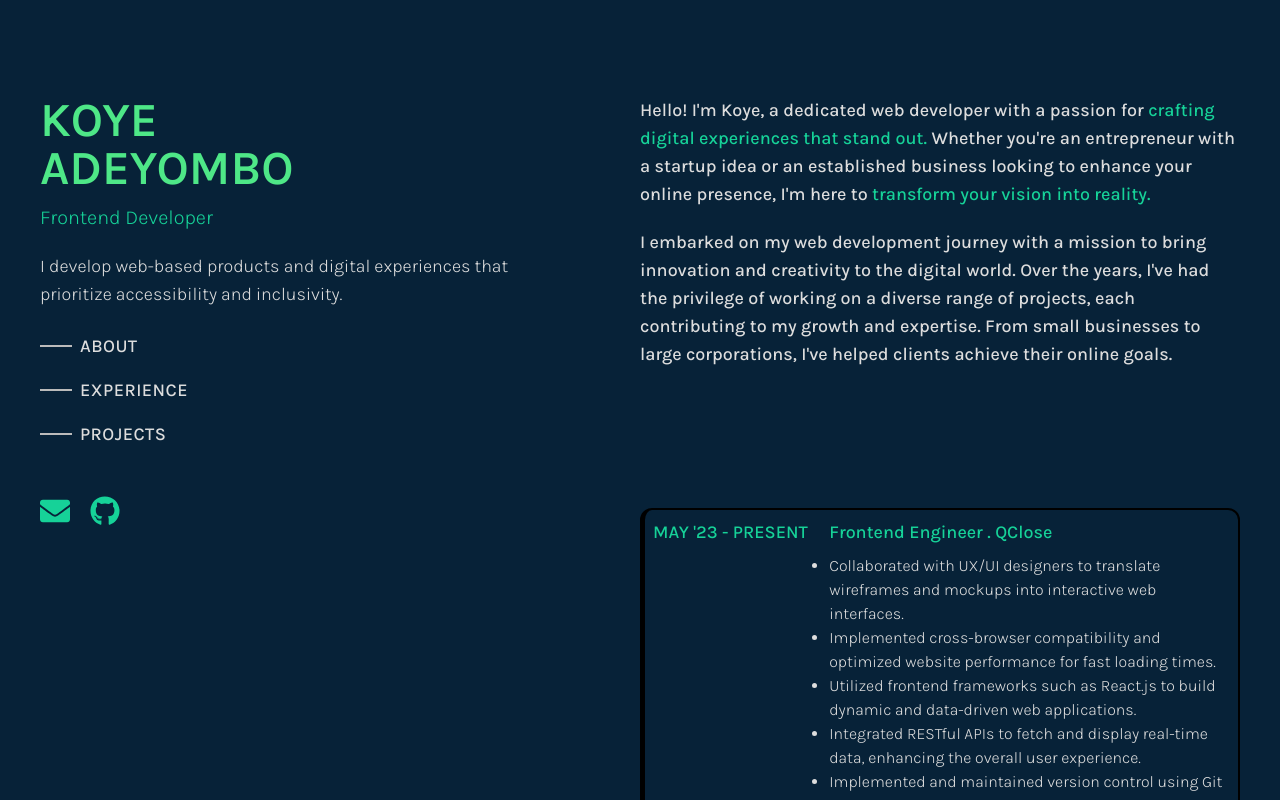
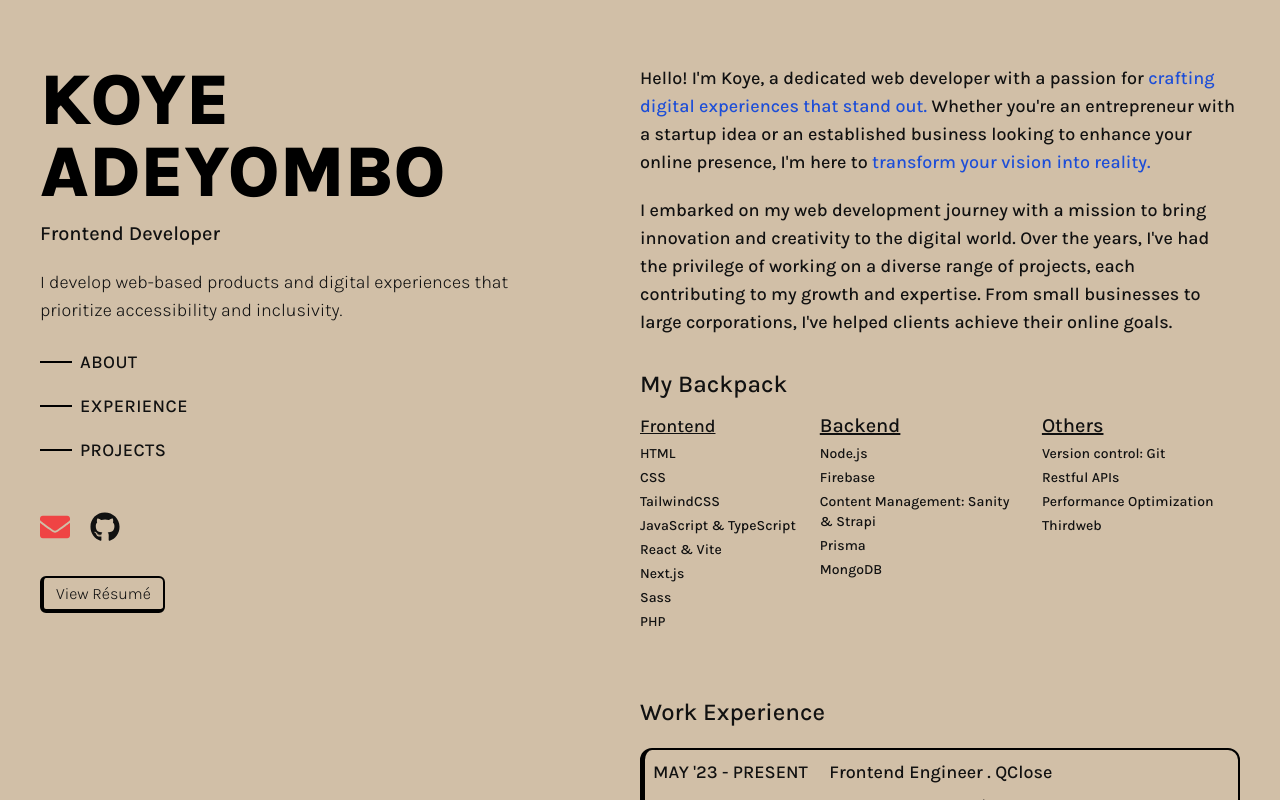
Before and after one commit to kryptcode/koyejo, a Next.js app: page / in a window 1280 px wide. Built offline with nearby package versions, Linux system fonts and the light colour scheme.

Commit message:
"change colors and backpack"

```diff
--- a/components/About.tsx
+++ b/components/About.tsx
@@ -2,14 +2,47 @@
 
 const About = () => {
   return (
-    <div id="about" className="pt-24 font-medium">
+    <div id="about" className="pt-16 font-medium">
         <p>
-            Hello! I'm Koye, a dedicated web developer with a passion for <strong className="font-medium text-[#16d298]">crafting digital experiences that stand out.</strong>   Whether you're an entrepreneur with a startup idea or an established business looking to enhance your online presence, I'm here to <strong className="font-medium text-[#16d298]"> transform your vision into reality.</strong>
+            Hello! I'm Koye, a dedicated web developer with a passion for <strong className="font-medium text-blue-700">crafting digital experiences that stand out.</strong>   Whether you're an entrepreneur with a startup idea or an established business looking to enhance your online presence, I'm here to <strong className="font-medium text-blue-700"> transform your vision into reality.</strong>
         </p>
 
-        <p className="my-5 mb-16">
+        <p className="my-5 mb-8">
             I embarked on my web development journey with a mission to bring innovation and creativity to the digital world. Over the years, I've had the privilege of working on a diverse range of projects, each contributing to my growth and expertise. From small businesses to large corporations, I've helped clients achieve their online goals.
         </p>
+
+        <div>
+          <h5 className="text-2xl mb-3 font-medium">My Backpack</h5>
+          <div className="flex flex-col md:flex-row space-y-5 md:space-y-0 md:space-x-6">
+            <div className={` space-y-1 text-sm`}>
+                <h6 className='text-lg font-medium underline'>Frontend</h6>
+                <div>HTML</div>
+                <div>CSS</div>
+                <div>TailwindCSS</div>
+                <div>JavaScript & TypeScript</div>
+                <div>React & Vite</div>
+                <div>Next.js</div>
+                <div>Sass</div>
+                <div>PHP</div>
+            </div>
+            <div className={` space-y-1 text-sm md:flex-1`}>
+                        <h6 className='text-xl font-medium underline'>Backend</h6>
+                        <div>Node.js</div>
+                        <div>Firebase</div>
+                        <div>Content Management: Sanity & Strapi</div>
+                        <div>Prisma</div>
+                        <div>MongoDB</div>
+                    </div>
+          <div className={` space-y-1 text-sm md:flex-1`}>
+                    <h6 className='text-xl font-medium underline'>Others</h6>
+                    <div>Version control: Git</div>
+                    <div>Restful APIs</div>
+                    <div>Performance Optimization</div>
+                    <div>Thirdweb</div>
+                    </div>
+          </div>
+
+        </div>
     </div>
   )
 }
--- a/components/Experience.tsx
+++ b/components/Experience.tsx
@@ -4,10 +4,11 @@ import React from 'react'
 const Experience = () => {
   return (
     <div id="experience" className="pt-16">
-        <div className="flex space-x-4 hover:bg-[] p-2  rounded-xl border-[2.5px] border-black border-l-[5px] border-b-[5px] cursor-pointer my-3 mb-7">
-              <div className="font-medium flex-1 text-[#16d298]"><span>MAY '23</span> - <span>PRESENT</span> </div>
+      <h4 className='text-2xl mb-5 font-medium'>Work Experience</h4>
+        <div className="flex space-x-4 hover:bg-[] p-2  rounded-xl  border-[2.5px] border-black border-l-[5px] border-b-[5px] cursor-pointer my-3 mb-7">
+              <div className="font-medium flex-1"><span>MAY '23</span> - <span>PRESENT</span> </div>
               <div className='flex-[2.5] ' >
-                <h4 className="font-medium mb-2 text-[#16d298]">
+                <h4 className="font-medium mb-2">
                   Frontend Engineer . QClose
                 </h4>
                 <div className="text-base">
@@ -24,10 +25,10 @@ const Experience = () => {
               </div>
         </div>
 
-        <div className="flex space-x-4 hover:bg-[] p-2 rounded-xl border-[2.5px] border-[#16d298] border-l-[5px] border-b-[5px] cursor-pointer my-3 mb-7">
-            <div className="font-medium flex-1 text-[#16d298]"><span>MAR '22</span> - <span>OCT '22</span> </div>
+        <div className="flex space-x-4 hover:bg-[] p-2 rounded-xl border-[2.5px]  border-black border-l-[5px] border-b-[5px] cursor-pointer my-3 mb-7">
+            <div className="font-medium flex-1 "><span>MAR '22</span> - <span>OCT '22</span> </div>
             <div className='flex-[2.5] ' >
-                <h4 className="font-medium mb-2 text-[#16d298]">
+                <h4 className="font-medium mb-2 ">
                   Junior Frontend Developer . Zeta Tech
                 </h4>
                 <div className="text-base">
@@ -44,9 +45,9 @@ const Experience = () => {
         </div>
 
         <div className="flex space-x-4 hover:bg-[] p-2 rounded-xl border-[2.5px] border-black border-l-[5px] border-b-[5px] cursor-pointer my-3">
-            <div className="font-medium flex-1 text-[#16d298]"><span>MAR '21</span> - <span>PRESENT</span> </div>
+            <div className="font-medium flex-1 "><span>MAR '21</span> - <span>PRESENT</span> </div>
             <div className='flex-[2.5] ' >
-                <h4 className="font-medium mb-2 text-[#16d298]">
+                <h4 className="font-medium mb-2 ">
                   Frontend Developer . Freelance
                 </h4>
             <div className="text-base">
@@ -63,11 +64,11 @@ const Experience = () => {
             </div>
         </div>
 
-        <div>
-            <Link href={'/'}>
-                <span>View Full Résumé</span>
+        {/* <div className='my-10'>
+            <Link href={'/'} className='border-[2.4px] p-1.5 px-3 border-black border-l-[4.2px] border-b-[4.2px] hover:bg-black/10 rounded-md'>
+                <span>View Résumé</span>
             </Link>
-        </div>
+        </div> */}
 
 
     </div>
--- a/components/Left.tsx
+++ b/components/Left.tsx
@@ -5,11 +5,11 @@ import { FaEnvelope, FaGithub, FaLinkedin, FaLinkedinIn, FaTwitter} from 'react-
 const Left = () => {
     const [links, setLinks] = useState("")
   return (
-    <div className="flex-1 h-full pl-10 pt-24">
-          <h2 className="text-5xl text-[#4ee787] font-semibold mb-3 uppercase">
+    <div className="flex-1 h-full pl-10 pt-16">
+          <h2 className="text-6xl md:text-7xl text-black font-black mb-3 uppercase">
             Koye <br /> Adeyombo
           </h2>
-          <h4 className="text-xl text-[#16d298] font-light mb-5">
+          <h4 className="text-xl font-medium mb-5">
             Frontend Developer {/*//at QClose*/}
           </h4>
           <h6 className=" pr-32 text-lg font-light mb-6">
@@ -18,24 +18,24 @@ const Left = () => {
 
           <div className=" w-72 text-sm space-y-4 mb-12 ">
             <Link href={'#about'} onClick={() => setLinks("ABOUT")} className="flex items-center group space-x-2">
-              <div className={`${links === "ABOUT" ? 'w-[55px]' : 'w-[32px]'} group-hover:w-[55px] transition-all duration-300 ease-in-out  bg-[#bbb] h-[2px] `} />
-              <span className={` ${links === "ABOUT" && "text-[#16d298]" } group-hover:text-[#16d298] font-medium tracking-wide group-hover:tracking-wider text-lg`}>ABOUT</span>
+              <div className={`${links === "ABOUT" ? 'w-[55px]' : 'w-[32px]'} group-hover:w-[55px] transition-all duration-300 ease-in-out  bg-[#000] h-[2px] `} />
+              <span className={` ${links === "ABOUT" && "" } font-medium tracking-wide group-hover:tracking-wider text-lg`}>ABOUT</span>
             </Link>
             <Link href={'#experience'} onClick={() => setLinks("EXP")} className="flex items-center group space-x-2 my-4">
-              <div className={`${links === "EXP" ? 'w-[55px]' : 'w-[32px]'} group-hover:w-[55px] transition-all duration-300 ease-in-out  bg-[#bbb] h-[2px] `} />
-              <span className={`${links === "EXP" && "text-[#16d298]"} group-hover:text-[#16d298] font-medium tracking-wide group-hover:tracking-wider text-lg`}>EXPERIENCE</span>
+              <div className={`${links === "EXP" ? 'w-[55px]' : 'w-[32px]'} group-hover:w-[55px] transition-all duration-300 ease-in-out  bg-[#000] h-[2px] `} />
+              <span className={`${links === "EXP" && ""} font-medium tracking-wide group-hover:tracking-wider text-lg`}>EXPERIENCE</span>
             </Link>
             <Link href={'#projects'} onClick={() => setLinks("PRO")} className="flex items-center group space-x-2">
-              <div className={`${links === "PRO" ? 'w-[55px]' : 'w-[32px]'} group-hover:w-[55px] transition-all duration-300 ease-in-out  bg-[#bbb] h-[2px] `} />
-              <span className={`${links === "PRO" && "text-[#16d298]"} group-hover:text-[#16d298] font-medium tracking-wide group-hover:tracking-wider text-lg`}>PROJECTS</span>
+              <div className={`${links === "PRO" ? 'w-[55px]' : 'w-[32px]'} group-hover:w-[55px] transition-all duration-300 ease-in-out  bg-[#000] h-[2px] `} />
+              <span className={`${links === "PRO" && ""} font-medium tracking-wide group-hover:tracking-wider text-lg`}>PROJECTS</span>
             </Link>
           </div>
 
           <div className='text-3xl flex space-x-5 my-3'>
-                <a href="mailto:adeyombokehd@gmail.com" className='text-[#16d298] hover:scale-110 transition-all duration-300 ease-in-out' target="_blank">
+                <a href="mailto:adeyombokehd@gmail.com" className='text-red-500 hover:scale-110 transition-all duration-300 ease-in-out' target="_blank">
                     <FaEnvelope />
                 </a>
-                <a href="https://github.com/kryptcode" target='_blank' className='text-[#16d298] hover:scale-110 transition-all duration-300 ease-in-out'>
+                <a href="https://github.com/kryptcode" target='_blank' className=' hover:scale-110 transition-all duration-300 ease-in-out'>
                     <FaGithub />
                 </a>
                 {/* <a href="https://github.com/kryptcode" target='_blank' className='text-[#16d298] hover:scale-110 transition-all duration-300 ease-in-out'>
@@ -46,6 +46,12 @@ const Left = () => {
                 </a> */}
             </div>
 
+            <div className='my-10'>
+            <Link href={'/'} className='border-[2.4px] font-light p-1.5 px-3 border-black border-l-[4.2px] border-b-[4.2px] hover:bg-black/10 rounded-md'>
+                <span>View Résumé</span>
+            </Link>
+        </div>
+
         </div>
   )
 }
--- /dev/null
+++ b/components/Projects.tsx
@@ -0,0 +1,30 @@
+import data from "../data.json"
+
+const Projects = () => {
+  return (
+    <div>
+        <h5>Projects</h5>
+
+        <div className="w-full carousel h-[40vh] rounded-box">
+            {
+                data.map((project, index) => (
+                    <div key={index} className="carousel-item h-full flex-col">
+                        <div>
+                            <img className="p-10" src={project.img} alt="" />
+                        </div>
+
+                        <div>
+                            <h6>{project.name}</h6>
+                        </div>
+                    </div>
+                ))
+            }
+            <div>
+
+            </div>
+        </div>
+    </div>
+  )
+}
+
+export default Projects
--- a/components/Right.tsx
+++ b/components/Right.tsx
@@ -1,11 +1,13 @@
 import About from './About'
 import Experience from './Experience'
+import Projects from './Projects'
 
 const Right = () => {
   return (
-    <div className="flex-1 overflow-y-scroll h-full pr-10 text-lg font-light">
+    <div className="flex-1 overflow-y-scroll h-full md:pr-10 w-[90%] md:w-full mx-auto md:mx-0 text-lg font-light">
         <About />
         <Experience />
+        <Projects />
     </div>
   )
 }
--- /dev/null
+++ b/data.json
@@ -0,0 +1,95 @@
+[
+    {
+        "id": 1,
+        "name": "Audiophile",
+        "description": "A fake online shopping application where you can shop for audio devices. It also provides features such as cart management multi-page routing etc.",
+        "bg": "#a7f3d0",
+        "techs": ["Next.js", "Context API", "TailwindCSS"],
+        "img": "https://i.ibb.co/LNKw9tz/Screenshot-2023-07-14-at-17-07-07-Audiophile-Home.png",
+        "live_url": "https://audio-phile-eight.vercel.app/",
+        "code_url": "https://github.com/kryptcode/audiophile",
+        "rev": true
+    },
+    {
+        "id": 2,
+        "name": "Printico",
+        "description": "Lorem ipsum dolor sit, amet consectetur adipisicing elit. Architecto facere illo atque molestias impedit repellendus voluptatibus recusandae praesentium dolorum veritatis.",
+        "bg": "#c7d2fe",
+        "techs": ["Next.js", "TailwindCSS"],
+        "img": "https://i.ibb.co/KLW5zM2/Screenshot-2023-07-14-at-17-23-09-Printico-Shop.png",
+        "live_url": "https://printico.vercel.app",
+        "code_url": "https://github.com/kryptcode/printico",
+        "rev": false
+
+    },
+    {
+        "id": 3,
+        "name": "myteam",
+        "description": "A multipage website powered by nextjs and tailwindcss",
+        "bg": "#fecdd3",
+        "techs": ["Next.js", "TailwindCSS"],
+        "img": "https://i.ibb.co/NVdKq7S/Screenshot-2023-07-14-at-17-17-38-myteam-Home.png",
+        "live_url": "https://myteam-pi.vercel.app",
+        "code_url": "https://github.com/kryptcode/myteam",
+        "rev": true
+    },
+    {
+        "id": 5,
+        "name": "Hulu-ish",
+        "description": "Streamin app powered by TMDb API",
+        "bg": "#a7f3d0",
+        "techs": ["Next.js", "TMDb API", "TailwindCSS", "Recoil"],
+        "img": "https://i.ibb.co/g43TKmk/Screenshot-2023-07-17-at-21-23-53-Hulu-Clone.png",
+        "live_url": "https://hulu-clone-rose-nine.vercel.app",
+        "code_url": "https://github.com/kryptcode/hulu-clone",
+        "rev": false
+
+    },
+    {
+        "id": 6,
+        "name": "Car Rentals",
+        "description": "Multi-page website for car rental website",
+        "bg": "#a7f3d0",
+        "techs": ["Reactjs", "Vite", "TailwindCSS", "Recoil"],
+        "img": "https://i.ibb.co/BKTq4LK/Screenshot-2023-07-14-at-17-14-15-CRentals.png",
+        "live_url": "https://c-rentals.vercel.app",
+        "code_url": "https://github.com/kryptcode/c-rentals",
+        "rev": true
+
+    },
+    {
+        "id": 7,
+        "name": "Panpie",
+        "description": "Multi-page website for pizza shop.",
+        "bg": "#a7f3d0",
+        "techs": ["Reactjs", "Vite", "TailwindCSS", "Recoil"],
+        "img": "https://i.ibb.co/7273Pq0/Screenshot-2023-07-14-at-17-21-34-Pan-Buddies-Home.png",
+        "live_url": "https://pizza-boys.vercel.app/",
+        "code_url": "https://github.com/kryptcode/pizza-boys",
+        "rev": false
+
+    },
+    {
+        "id": 7,
+        "name": "Gymate",
+        "description": "Multi-page website for gym.",
+        "bg": "#a7f3d0",
+        "techs": ["Reactjs", "Vite", "TailwindCSS", "Recoil"],
+        "img": "https://i.ibb.co/r3LBBqX/Screenshot-2023-07-14-at-17-20-51-Gymate.png",
+        "live_url": "https://gymate-inky.vercel.app/",
+        "code_url": "https://github.com/kryptcode/gymate",
+        "rev": true
+
+    },
+    {
+        "id": 7,
+        "name": "Steam Deck-ish",
+        "description": "Multi-page clone of Steam deck website.",
+        "bg": "#a7f3d0",
+        "techs": ["Reactjs", "Vite", "TailwindCSS", "Recoil"],
+        "img": "https://i.ibb.co/xSCyxvF/Screenshot-2023-07-14-at-17-16-15-Vite-React.png",
+        "live_url": "https://steam-deck.vercel.app/",
+        "code_url": "https://github.com/kryptcode/steam-deck",
+        "rev": false
+    }
+]
--- a/package.json
+++ b/package.json
@@ -12,7 +12,8 @@
     "next": "13.5.4",
     "react": "^18",
     "react-dom": "^18",
-    "react-icons": "^4.11.0"
+    "react-icons": "^4.11.0",
+    "recoil": "^0.7.7"
   },
   "devDependencies": {
     "@types/node": "^20",
--- a/pages/index.tsx
+++ b/pages/index.tsx
@@ -7,7 +7,7 @@ import { useState } from "react";
 
 export default function Home() {
   return (
-    <div className="h-screen w-screen flex ">
+    <div className=" md:h-screen w-screen flex flex-col md:flex-row ">
       <Left />
       <Right />
     </div>
--- a/styles/globals.css
+++ b/styles/globals.css
@@ -10,8 +10,15 @@
 
 @layer base {
   body {
-    @apply bg-[#072238] text-[#ddd] min-h-screen ;
+    @apply bg-[#d1bfa7] text-[#111] min-h-screen scroll-smooth ;
   }
 }
 
+/* .gradient-border {
+  border: 5px solid;
+  border-radius: 5px;
+  border-image: linear-gradient(45deg, purple, orange) 1;
+} */
+
+
 /* text-[#16d298] */
```
Also changed, not shown: 1 other file (tests, documents, lock files or other folders).
